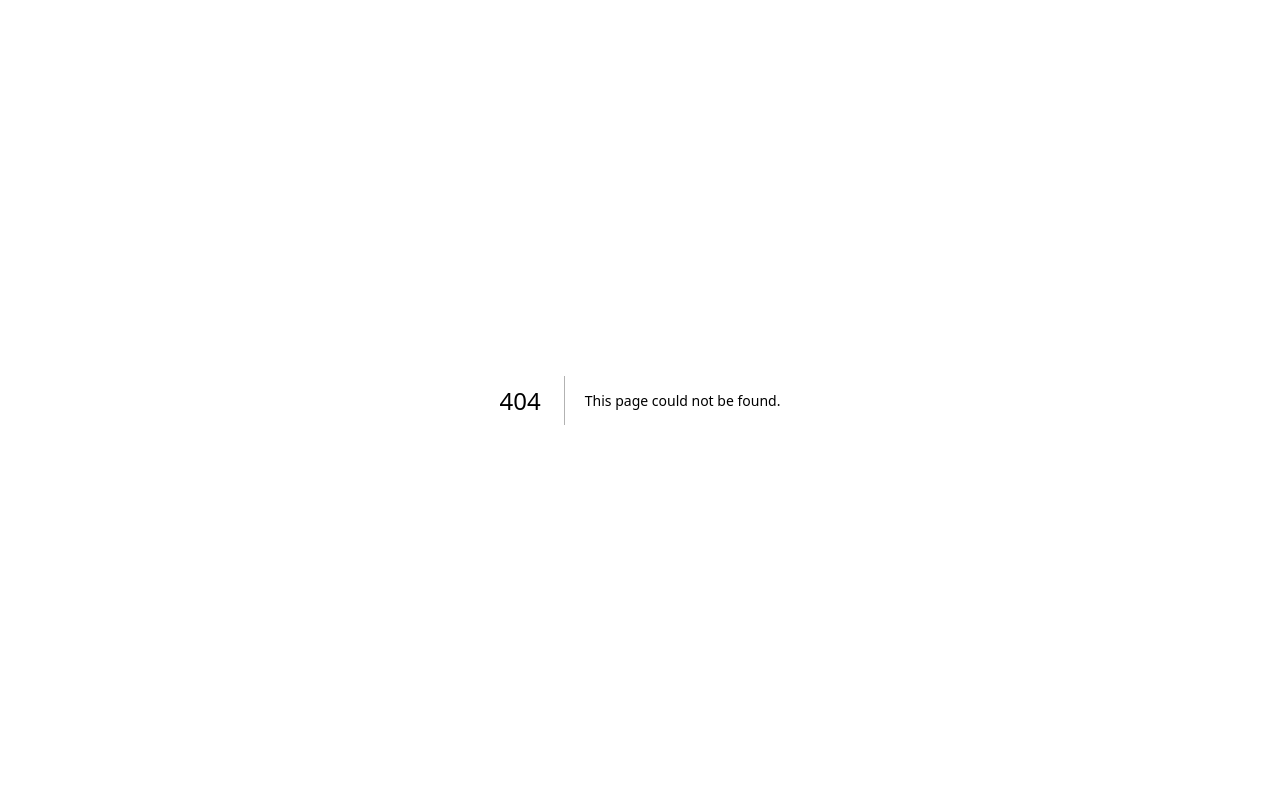
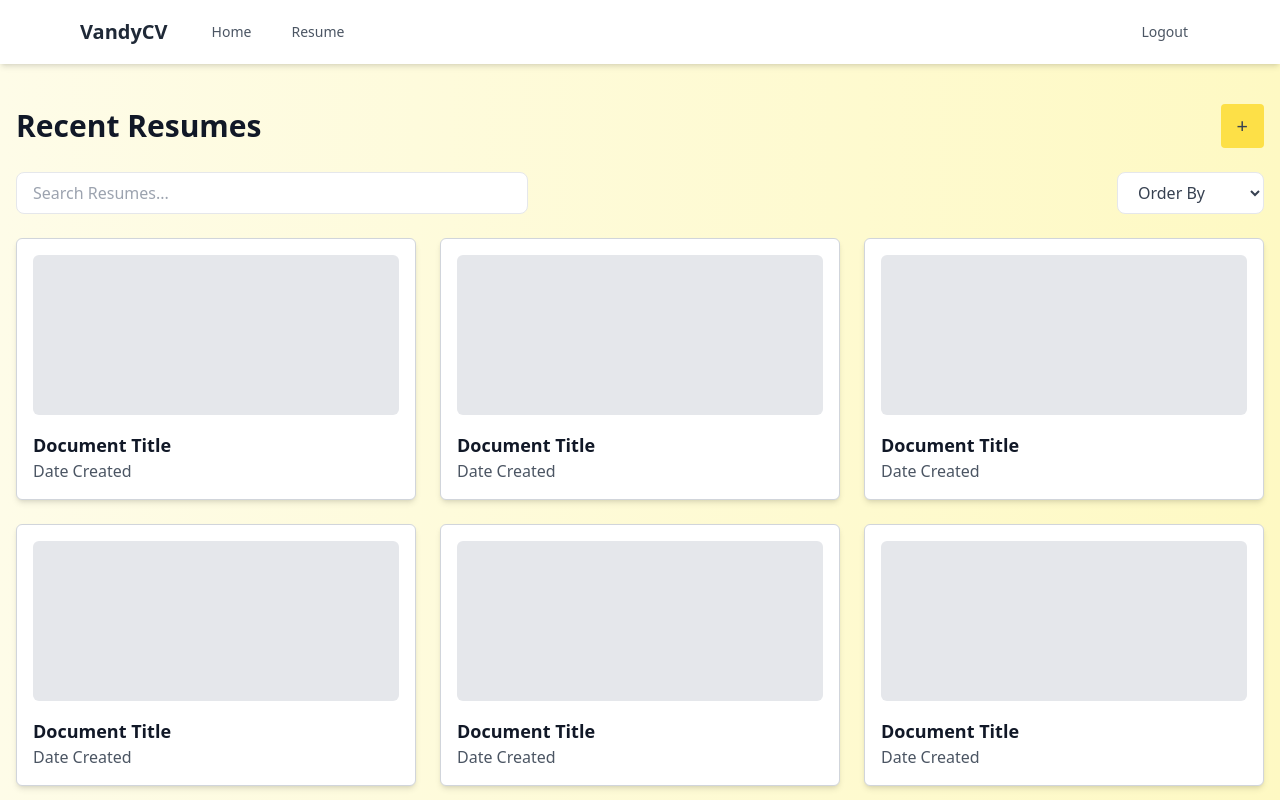
Before and after one commit to mushkul/vandycv, a Next.js app in the folder client/: page /dashboard in a window 1280 px wide. Before the commit this address had no page. Shown: the top 800 px of the page. Built offline with nearby package versions, Linux system fonts and the light colour scheme; no server answers; sample sign-in values are in the browser's storage.

Commit message:
changed navbar

```diff
--- a/client/components/Navbar.tsx
+++ b/client/components/Navbar.tsx
@@ -1,22 +1,44 @@
-// components/Navbar.tsx
 import Link from 'next/link';
 import { useRouter } from 'next/router';
-import { signOut } from 'firebase/auth';
+import { signOut, onAuthStateChanged } from 'firebase/auth';
+import { useEffect, useState } from 'react';
 import { auth } from '../firebase'; // Import Firebase auth instance
 
 const Navbar = () => {
+    const [isLoggedIn, setIsLoggedIn] = useState(false); // State to check if user is logged in
     const router = useRouter();
+
+    // Check if user is logged in when component mounts
+    useEffect(() => {
+        const unsubscribe = onAuthStateChanged(auth, (user) => {
+            if (user) {
+                setIsLoggedIn(true);  // User is logged in
+            } else {
+                setIsLoggedIn(false); // User is not logged in
+            }
+        });
+
+        return () => unsubscribe(); // Clean up the observer on unmount
+    }, []);
 
     const handleLogout = async () => {
         try {
           await signOut(auth);
           alert('You have successfully logged out!');
-          router.push('/home'); // Redirect the user to the login page after logout
+          router.push('/home'); // Redirect to the home page after logout
         } catch (error) {
           console.error('Error logging out: ', error);
         }
-      };
+    };
 
+    const handleHomeClick = (e) => {
+        e.preventDefault();
+        if (isLoggedIn) {
+            router.push('/dashboard'); // Redirect to dashboard if logged in
+        } else {
+            router.push('/home'); // Redirect to home page if not logged in
+        }
+    };
 
     return (
         <nav className="bg-white shadow-md">
@@ -27,13 +49,15 @@ const Navbar = () => {
                             <span className="text-xl font-bold text-gray-800">VandyCV</span>
                         </Link>
                         <div className="hidden md:flex items-center space-x-4">
-                            <Link
-                                href="/"
+                            {/* Home link with conditional routing */}
+                            <a
+                                href="#"
+                                onClick={handleHomeClick}
                                 className={`text-gray-600 hover:text-gray-900 px-3 py-2 rounded-md text-sm font-medium ${router.pathname === '/' ? 'text-gray-900 bg-gray-100' : ''
                                     }`}
                             >
                                 Home
-                            </Link>
+                            </a>
                             <Link
                                 href="/resume"
                                 className={`text-gray-600 hover:text-gray-900 px-3 py-2 rounded-md text-sm font-medium ${router.pathname === '/resume' ? 'text-gray-900 bg-gray-100' : ''
@@ -44,10 +68,16 @@ const Navbar = () => {
                         </div>
                     </div>
                     <div>
-                        {/* Add logout button here */}
-                        <button onClick={handleLogout} className="text-gray-600 hover:text-gray-900 px-3 py-2 rounded-md text-sm font-medium">
-                        Logout
-                        </button>
+                        {/* Conditional rendering for the Logout button if the user is logged in */}
+                        {isLoggedIn ? (
+                            <button onClick={handleLogout} className="text-gray-600 hover:text-gray-900 px-3 py-2 rounded-md text-sm font-medium">
+                                Logout
+                            </button>
+                        ) : (
+                            <Link href="/login" className="text-gray-600 hover:text-gray-900 px-3 py-2 rounded-md text-sm font-medium">
+                                Login
+                            </Link>
+                        )}
                     </div>
                 </div>
             </div>
--- /dev/null
+++ b/client/pages/dashboard.tsx
@@ -0,0 +1,54 @@
+// pages/dashboard.tsx
+import React from 'react';
+import Navbar from '../components/Navbar';  // Importing the Navbar component
+import ProtectedRoute from '@/components/ProtectedRoute';
+
+const Dashboard = () => {
+  return (
+    <div className="min-h-screen bg-gradient-to-r from-yellow-50 to-yellow-100">
+      {/* Navbar */}
+      <Navbar />  {/* Including the Navbar here */}
+
+      {/* Dashboard Content */}
+      <div className="container mx-auto py-10 px-4">
+        <div className="flex justify-between items-center mb-6">
+          <h1 className="text-3xl font-bold text-gray-900">Recent Resumes</h1>
+          <button className="text-xl text-gray-700 bg-yellow-300 px-4 py-2 rounded hover:bg-yellow-400 transition">
+            +
+          </button>
+        </div>
+
+        {/* Search Bar and Order By */}
+        <div className="flex justify-between items-center mb-6">
+          <input
+            type="text"
+            placeholder="Search Resumes..."
+            className="w-full max-w-lg px-4 py-2 border rounded-lg focus:outline-none focus:ring-2 focus:ring-yellow-500"
+          />
+          <select className="ml-4 px-4 py-2 border rounded-lg bg-white text-gray-700 focus:outline-none">
+            <option>Order By</option>
+            <option>Newest First</option>
+            <option>Oldest First</option>
+          </select>
+        </div>
+
+        {/* Resume Cards Placeholder */}
+        <div className="grid grid-cols-1 md:grid-cols-2 lg:grid-cols-3 gap-6">
+          {/* Placeholder for individual resume cards */}
+          {Array.from({ length: 9 }).map((_, index) => (
+            <div
+              key={index}
+              className="border border-gray-300 p-4 bg-white rounded-md shadow-md hover:shadow-lg transition"
+            >
+              <div className="h-40 bg-gray-200 rounded-md mb-4"></div>
+              <h3 className="text-lg font-semibold text-gray-900">Document Title</h3>
+              <p className="text-gray-600">Date Created</p>
+            </div>
+          ))}
+        </div>
+      </div>
+    </div>
+  );
+};
+
+export default ProtectedRoute(Dashboard);
--- a/client/pages/login.tsx
+++ b/client/pages/login.tsx
@@ -45,7 +45,7 @@ const Login = () => {
       if (response.data.success) {
         alert('Login Successful!');
         // Handle successful login (e.g., redirect to dashboard)
-        router.push("/resume");
+        router.push("/dashboard");
       } else {
         setError(response.data.message);
       }
--- a/client/pages/signup.tsx
+++ b/client/pages/signup.tsx
@@ -29,7 +29,7 @@ const Signup = () => {
           const userCredential = await createUserWithEmailAndPassword(auth, formData.email, formData.password);
           console.log(userCredential.user); // You can handle this user object as needed
           alert('Signup Successful!');
-          router.push('/resume')
+          router.push('/dashboard')
         } catch (err: any) {
             // Handle Firebase errors
             switch (err.code) {
```
